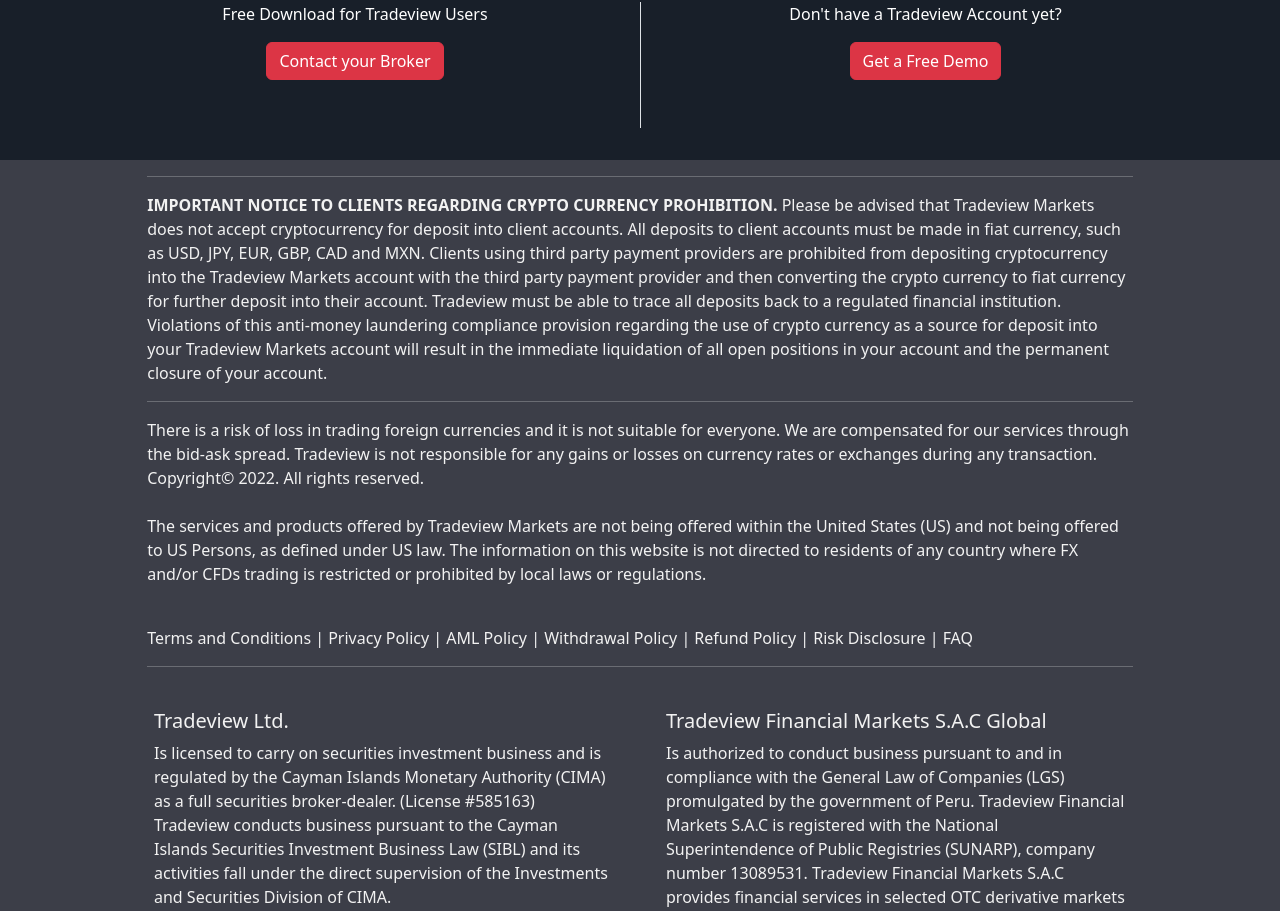
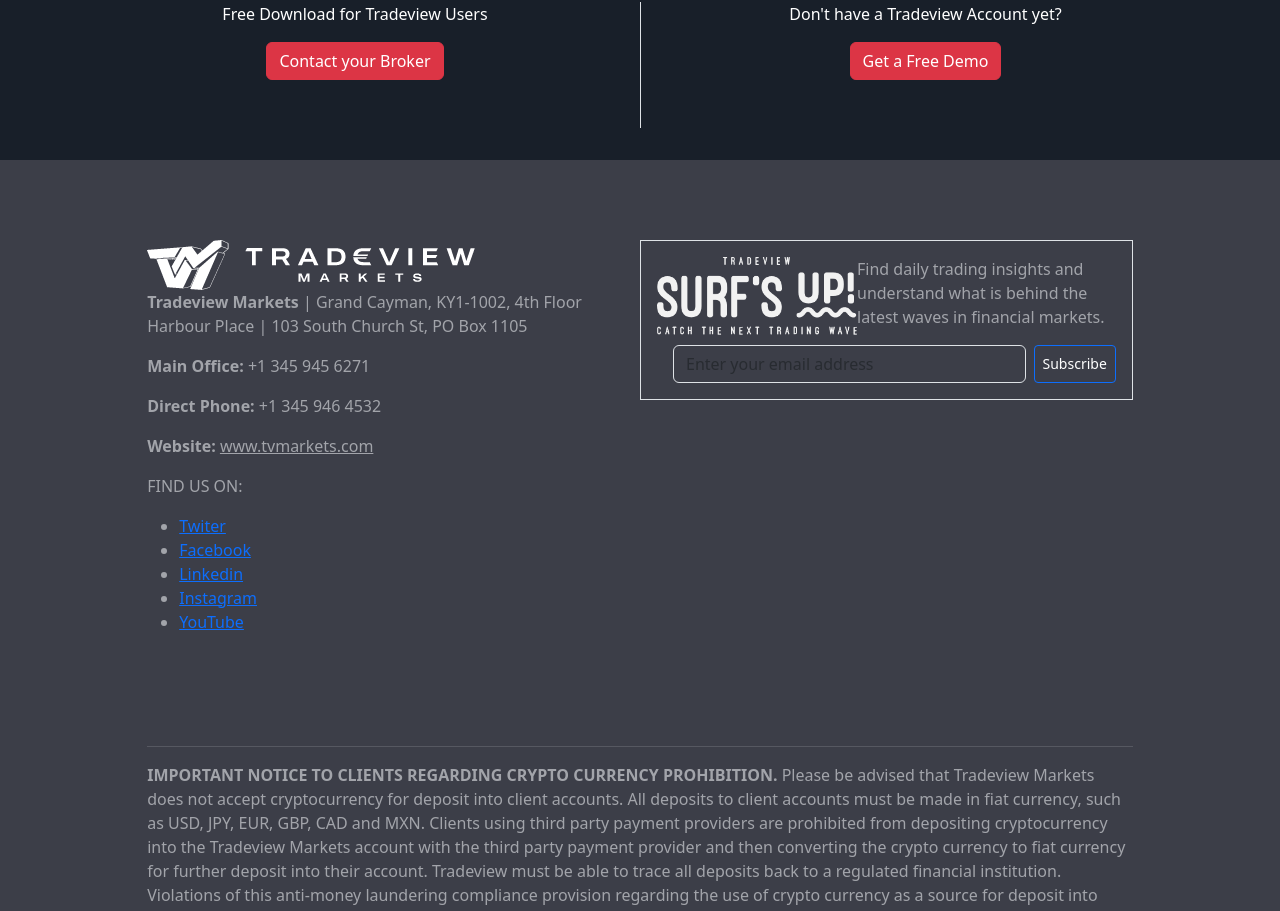
Before and after one commit to JC-GIRALDO-GIRALDO/Tradeview-markets, a Vue app: page / in a window 1280 px wide. Shown: the part 2522-3433 px from the top of the page. Built offline with nearby package versions, Linux system fonts and the light colour scheme.

Commit message:
Añadi la primera seccion del footer, inserte logos, textos, input y redes sociales

```diff
--- a/src/layout/footer/ContentFooter.vue
+++ b/src/layout/footer/ContentFooter.vue
@@ -102,8 +102,69 @@
   <div class="content-footer">
     <div class="content-text-footer">
       <section class="custom-section-1">
-        <article class="custom-article"></article>
-        <article class="custom-article"></article>
+        <article class="custom-article-1">
+          <div class="contenedor-1">
+            <div class="item item-1">
+              <img src="../../../public/logo2.png" alt="logo-gris-empresa" />
+            </div>
+            <div class="item item-2">
+              <p>
+                <strong>Tradeview Markets</strong> | Grand Cayman, KY1-1002, 4th
+                Floor <br />
+                Harbour Place | 103 South Church St, PO Box 1105
+              </p>
+              <p><strong>Main Oﬃce: </strong>+1 345 945 6271</p>
+              <p><strong>Direct Phone: </strong>+1 345 946 4532</p>
+              <p>
+                <strong>Website: </strong>
+                <u>www.tvmarkets.com</u>
+              </p>
+            </div>
+            <div class="item item-3">
+              <div class="item item-3">
+                <p>FIND US ON:</p>
+                <ul>
+                  <li
+                    v-for="socialMedia in socialMediaLogos"
+                    :key="socialMedia.name"
+                  >
+                    <a :href="socialMedia.link" target="_blank">{{
+                      socialMedia.name
+                    }}</a>
+                  </li>
+                </ul>
+              </div>
+            </div>
+          </div>
+          <div class="contenedor-2">
+            <div class="item item-4 border p-3 d-flex">
+              <div class="coment-surf">
+                <div class="content-img-surf">
+                  <img src="../../../public/surf-logo.png" alt="logo-surf" />
+                </div>
+                <div>
+                  <p>
+                    Find daily trading insights and understand what is behind
+                    the latest waves in financial markets.
+                  </p>
+                </div>
+              </div>
+              <div class="d-flex ms-3">
+                <input
+                  type="text"
+                  class="form-control bg-transparent me-2"
+                  placeholder="Enter your email address"
+                />
+                <button class="btn btn-primary btn-sm bg-transparent">
+                  Subscribe
+                </button>
+              </div>
+            </div>
+
+            <div class="item item-5"></div>
+            <div class="item item-6"></div>
+          </div>
+        </article>
       </section>
       <section class="custom-section-2">
         <article class="custom-article">
@@ -199,9 +260,17 @@
 .content-footer {
   background-color: #3c3e48;
 }
-
+.custom-article-1 {
+  margin: 5rem auto;
+}
 .content-text-footer {
-  color: #f2f2f2;
+  color: #a2a4aa;
+}
+.custom-section-1 {
+  display: flex;
+  flex-direction: row;
+  width: 77%;
+  margin: 0 auto;
 }
 .custom-section-2 {
   display: flex;
@@ -216,17 +285,39 @@
   width: 80%;
   margin: 0 auto;
 }
+.custom-article-1 {
+  display: flex;
+  flex-direction: row;
+  justify-content: space-between;
+}
+.contenedor-1 {
+  width: 80%;
+}
+.contenedor-2 {
+  width: 80%;
+}
+.coment-surf {
+  display: flex;
+  flex-direction: row;
+  justify-content: space-around;
+}
+.content-img-surf img {
+  width: 200px;
+}
 .column {
   flex: 1;
   display: flex;
   flex-direction: column;
   gap: 20px; /* Espacio entre los objetos en la columna */
 }
-
+.item-4 {
+  display: flex;
+  flex-direction: column;
+}
 .card {
   border: none; /* Eliminar bordes de las tarjetas */
   padding: 10px; /* Agregar espacio (padding) a las tarjetas */
   background-color: transparent; /* Fondo transparente */
-  color: #f2f2f2; /* Aplicar el color a todo el texto en las tarjetas */
+  color: #a2a4aa; /* Aplicar el color a todo el texto en las tarjetas */
 }
 </style>
```
Also changed, not shown: public/logo2.png (added), public/surf-logo.png (added).
